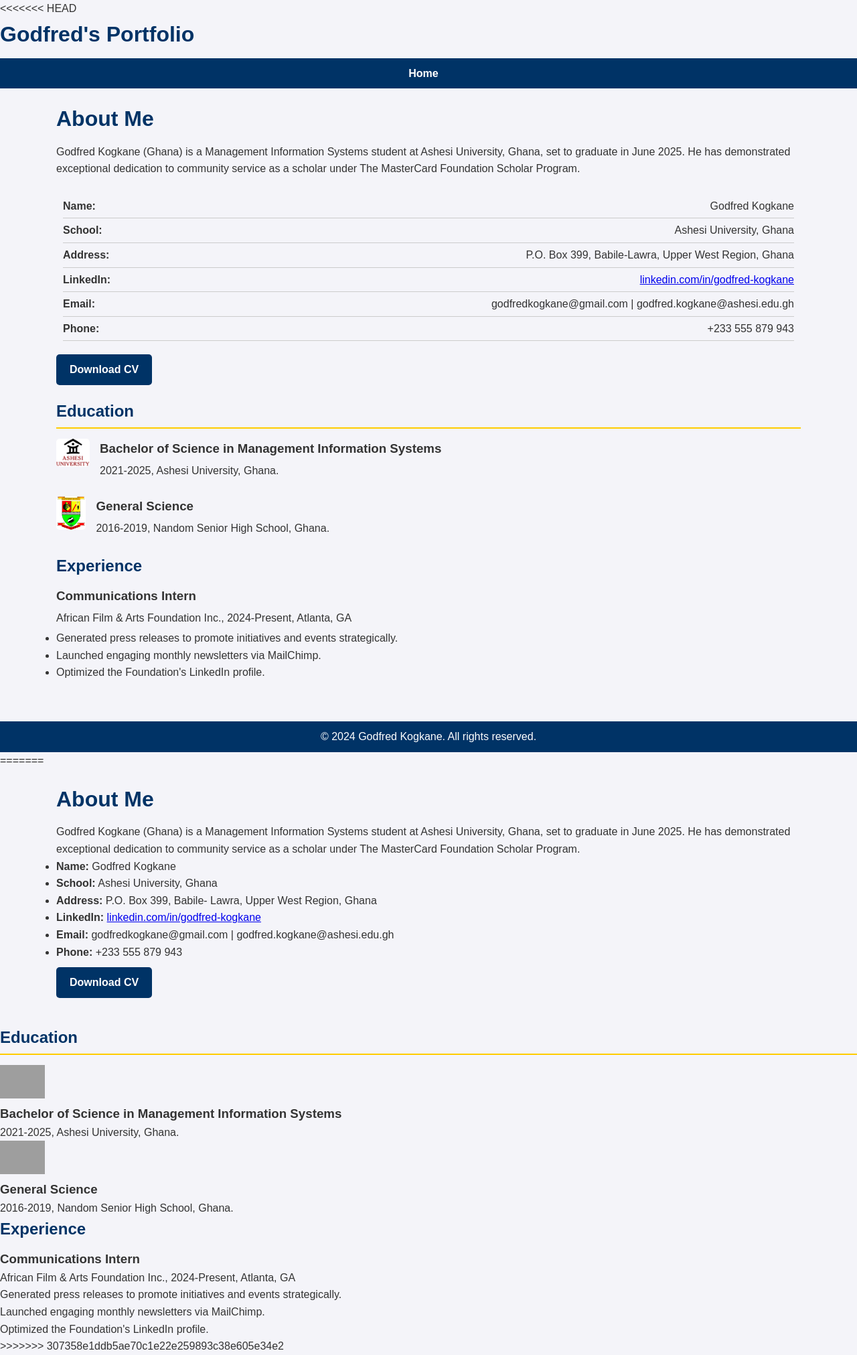
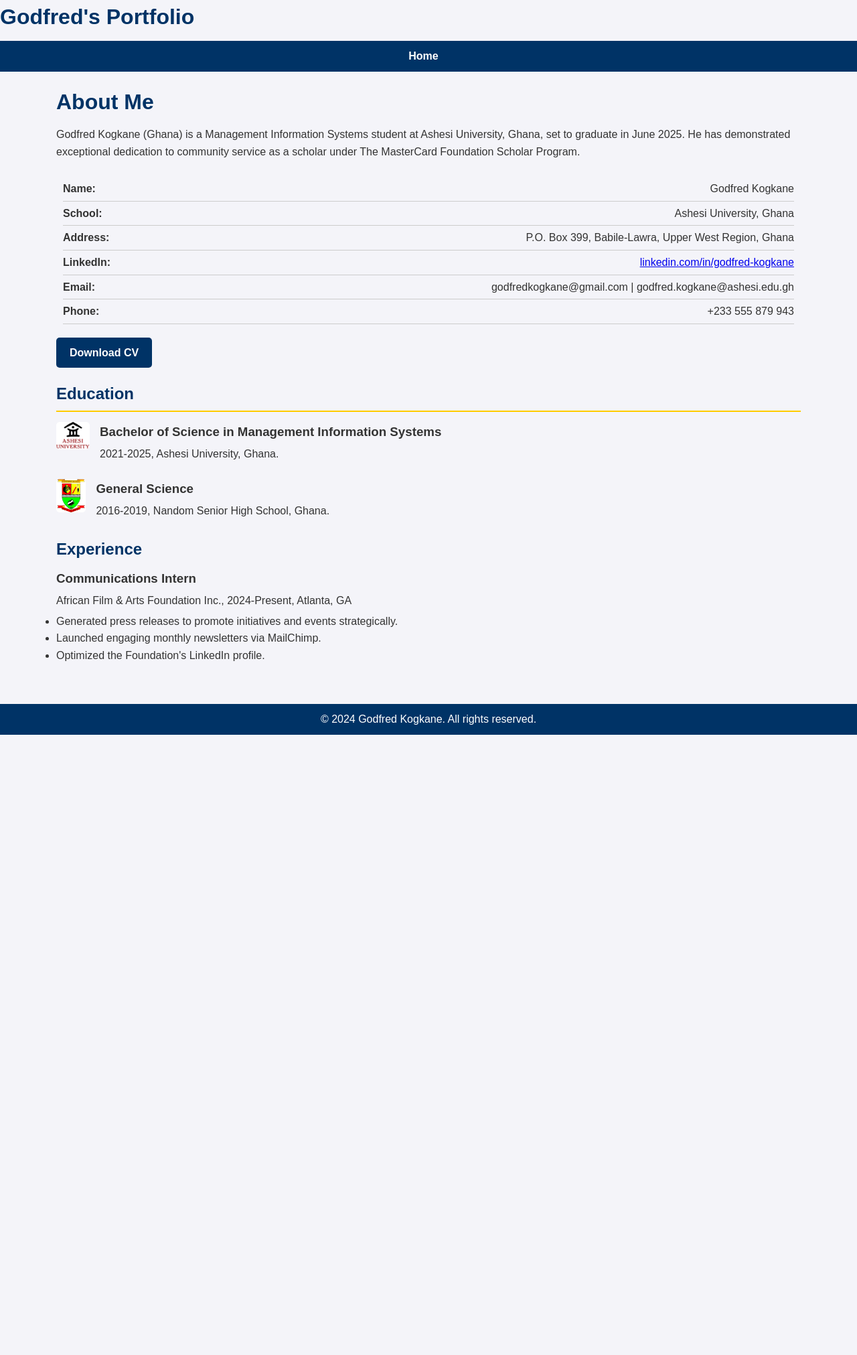
Before and after one commit to Evans-Junior/group_-portfplio, a Python web app: template templates/godfred_page.html in a window 1280 px wide. Shown: the whole page at 67% size. After the commit the page ends 1097 px from the top, so only its background shows below. Run offline with Jinja, Linux system fonts and the light colour scheme; the template is opened without the code that fills it, so the values that code supplies are empty; grey boxes are pictures that could not be loaded.

Commit message:
Update Godfred's page with new changes

```diff
--- a/templates/godfred_page.html
+++ b/templates/godfred_page.html
@@ -3,7 +3,6 @@
 <head>
     <meta charset="UTF-8">
     <meta name="viewport" content="width=device-width, initial-scale=1.0">
-<<<<<<< HEAD
     <title>Godfred's Page</title>
     <!-- Link to the CSS file -->
     <link rel="stylesheet" href="{{ url_for('static', filename='css/godfred.css') }}">
@@ -77,53 +76,3 @@
     </footer>
 </body>
 </html>
-=======
-    <title>Document</title>
-</head>
-<body>
-
-<div class="container">
-    <h1>About Me</h1>
-    <p>Godfred Kogkane (Ghana) is a Management Information Systems student at Ashesi University, Ghana, set to graduate in June 2025. He has demonstrated exceptional dedication to community service as a scholar under The MasterCard Foundation Scholar Program.</p>
-    <ul>
-        <li><strong>Name:</strong> Godfred Kogkane</li>
-        <li><strong>School:</strong> Ashesi University, Ghana</li>
-        <li><strong>Address:</strong> P.O. Box 399, Babile- Lawra, Upper West Region, Ghana</li>
-        <li><strong>LinkedIn:</strong> <a href="https://www.linkedin.com/in/godfred-kogkane">linkedin.com/in/godfred-kogkane</a></li>
-        <li><strong>Email:</strong> godfredkogkane@gmail.com | godfred.kogkane@ashesi.edu.gh</li>
-        <li><strong>Phone:</strong> +233 555 879 943</li>
-    </ul>
-    <p><a href="static/Godfred_Kogkane_CV.pdf" class="btn btn-primary">Download CV</a></p>
-</div>
-
-<section id="resume-section">
-    <h2>Education</h2>
-    <div>
-        <img src="static/images/Ashesi_University_Logo.jpg" alt="Ashesi University Logo" style="max-height: 50px;">
-        <h3>Bachelor of Science in Management Information Systems</h3>
-        <p>2021-2025, Ashesi University, Ghana.</p>
-    </div>
-    <div>
-        <img src="static/images/Nandom_logo.jpg" alt="Nandom Senior High School Logo" style="max-height: 50px;">
-        <h3>General Science</h3>
-        <p>2016-2019, Nandom Senior High School, Ghana.</p>
-    </div>
-</section>
-
-<section id="experience-section">
-    <h2>Experience</h2>
-    <div>
-        <h3>Communications Intern</h3>
-        <p>African Film & Arts Foundation Inc., 2024-Present, Atlanta, GA</p>
-        <ul>
-            <li>Generated press releases to promote initiatives and events strategically.</li>
-            <li>Launched engaging monthly newsletters via MailChimp.</li>
-            <li>Optimized the Foundation's LinkedIn profile.</li>
-        </ul>
-    </div>
-</section>
-
-</body>
-</html>
-
->>>>>>> 307358e1ddb5ae70c1e22e259893c38e605e34e2
--- a/templates/index.html
+++ b/templates/index.html
@@ -36,7 +36,7 @@
 
 
     <a href="elizabeth" class="card">
-      <img src="profile.jpg" alt="Hero 4">
+      <img src="{{ url_for('static', filename='images/profile.jpg') }}" alt="Hero 4">
       <div class="card-content">
         <h2>Elizabeth Agyemang</h2>
       </div>
```
